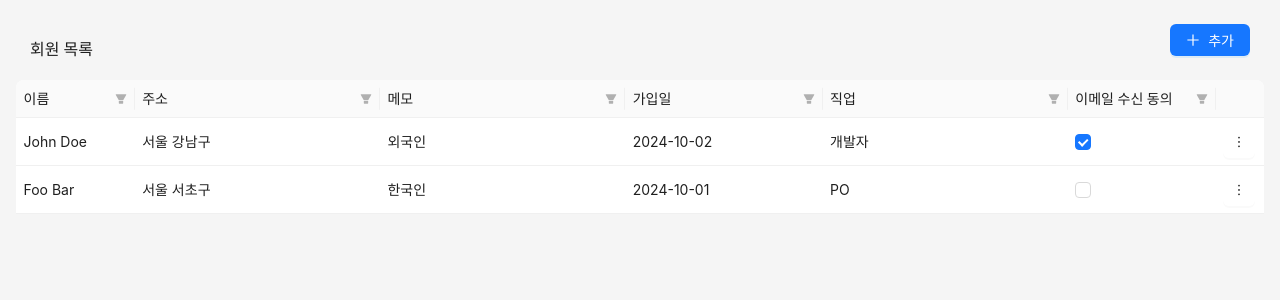
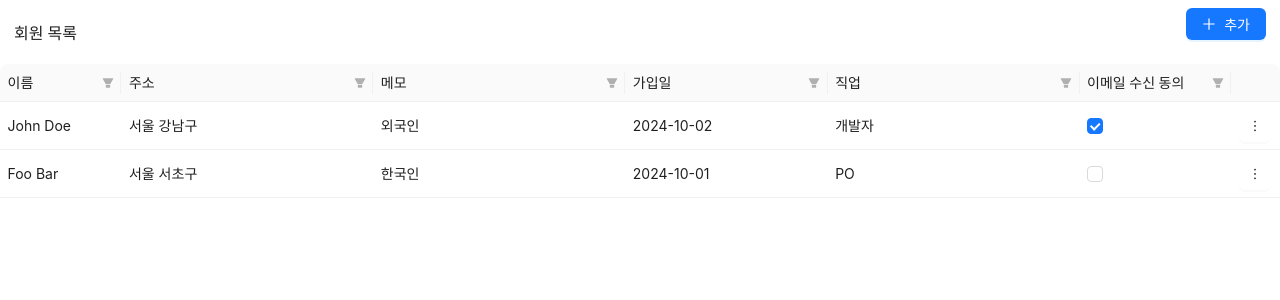
Before and after one commit to zinsani/recatch-test, a React (Vite) app: page / in a window 1280 px wide. Shown: the top 300 px of the page. Built offline with nearby package versions, Linux system fonts and the light colour scheme; a web font is replaced by a local one.

Commit message:
Update background color and padding of content

```diff
--- a/src/pages/user-page.tsx
+++ b/src/pages/user-page.tsx
@@ -6,11 +6,7 @@ import { UserTable } from "@/widgets";
 function UserPage() {
   return (
     <>
-      <Space
-        direction="vertical"
-        size="middle"
-        style={{ display: "flex", padding: "1rem" }}
-      >
+      <Space direction="vertical" size="middle" style={{ display: "flex" }}>
         <Space
           style={{
             display: "flex",
--- a/src/shared/ui/Layout.tsx
+++ b/src/shared/ui/Layout.tsx
@@ -4,7 +4,9 @@ import { Layout as ALayout } from "antd";
 function Layout({ children }: PropsWithChildren) {
   return (
     <ALayout style={{ minHeight: "100vh" }}>
-      <ALayout.Content>{children}</ALayout.Content>
+      <ALayout.Content style={{ backgroundColor: "#fff" }}>
+        {children}
+      </ALayout.Content>
     </ALayout>
   );
 }
```
